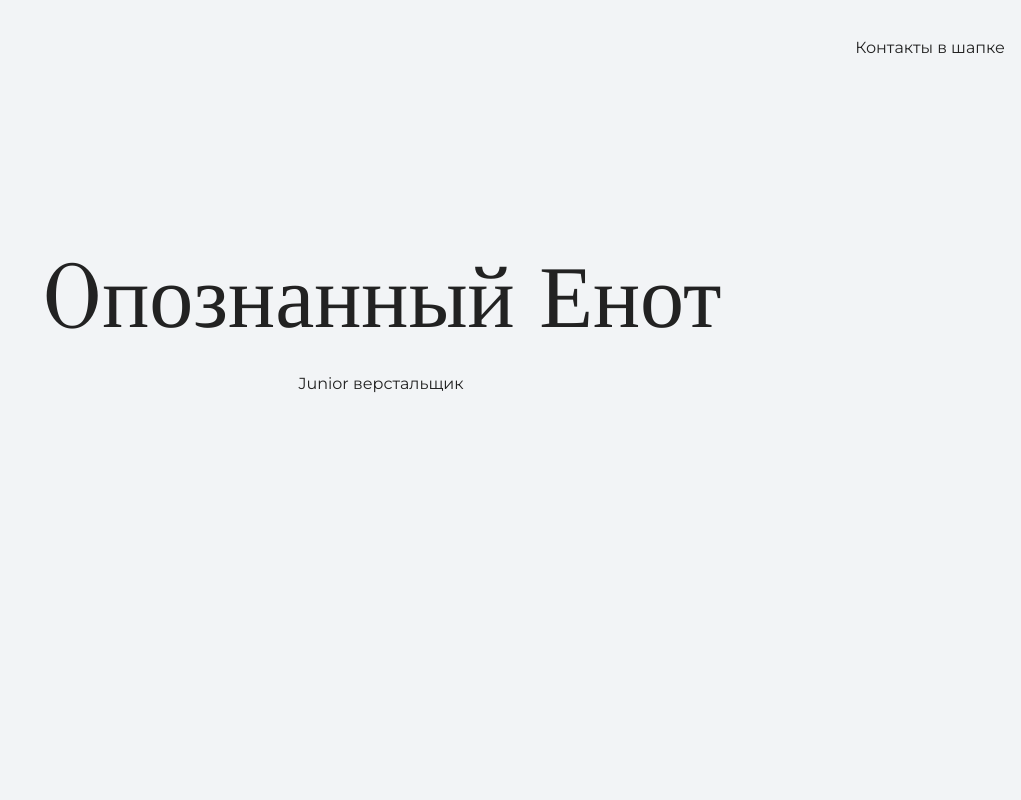
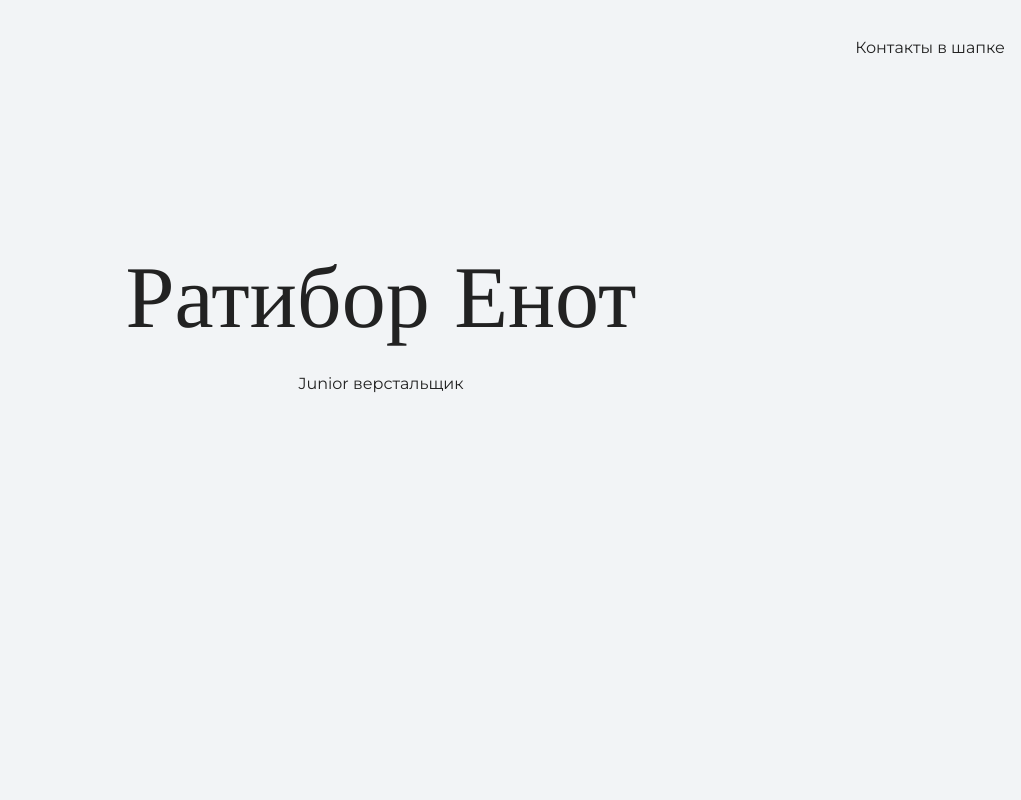
Before and after one commit to OleksandrBond/my-site, a plain HTML site: page index.html in a window 1280 px wide. Shown: the top 800 px of the page, without its empty margins (259-1280 px from the left). Drawn offline with nearby package versions, Linux system fonts and the light colour scheme.

Commit message:
Ратибор

```diff
--- a/index.html
+++ b/index.html
@@ -15,7 +15,7 @@
     </header>
 
     <section class="hero-image">
-      <h1 class="heading"><div class="container">Oпознанный Енот</div></h1>
+      <h1 class="heading"><div class="container">Ратибор Енот</div></h1>
       <p><div class="container">Junior верстальщик</div></p>
     </section>
 
```
